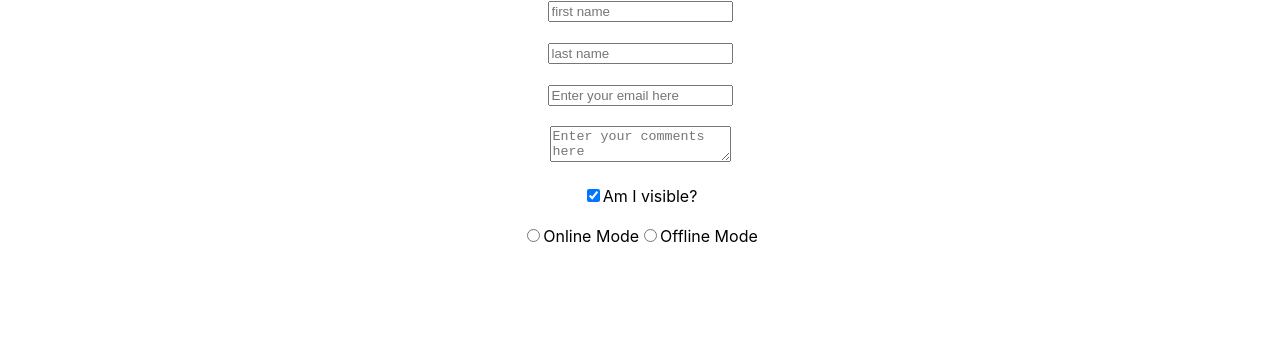
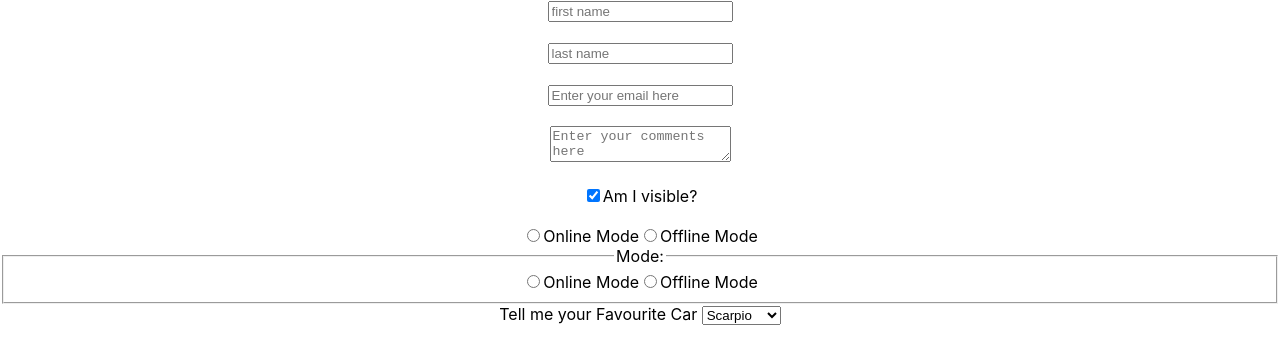
Before and after one commit to vibha2/ReactForm, a React (Create React App) app: page / in a window 1280 px wide. Shown: the top 364 px of the page. Built offline with nearby package versions, Linux system fonts and the light colour scheme.

Commit message:
dropdown done

```diff
--- a/src/App.js
+++ b/src/App.js
@@ -13,7 +13,9 @@ function App() {
       email: "",
       comments: "",
       isVisible:true,
-      mode:""
+      mode:"",
+      favCar:"",
+
     });
 
   console.log(formData);
@@ -110,6 +112,7 @@ function App() {
           name="mode"
           id="Online-Mode"
           value="Online-Mode"
+          checked={formData.mode === "Online-Mode"}
 
         />
         <label htmlFor='Online-Mode'>Online Mode</label>
@@ -122,9 +125,58 @@ function App() {
           name="mode"
           id="Offline-Mode"
           value="Offline-Mode"
+          checked={formData.mode === "Offline-Mode"}
 
         />
         <label htmlFor='Offline-Mode'>Offline Mode</label>
+
+        {/* radio button group */}
+        <fieldset>
+          <legend>Mode:</legend>
+          <input
+          type="radio"
+          onChange={changeHandler}
+          name="mode"
+          id="Online-Mode"
+          value="Online-Mode"
+          checked={formData.mode === "Online-Mode"}
+
+        />
+        <label htmlFor='Online-Mode'>Online Mode</label>
+        {/* if all radio button have same name,
+         then we can tick all radio button at same time  */}
+
+         <input
+          type="radio"
+          onChange={changeHandler}
+          name="mode"
+          id="Offline-Mode"
+          value="Offline-Mode"
+          checked={formData.mode === "Offline-Mode"}
+
+        />
+        <label htmlFor='Offline-Mode'>Offline Mode</label>
+        </fieldset>
+
+        {/* Dropdowns */}
+
+         <label htmlFor='favCar'>Tell me your Favourite Car </label>
+        <select
+        onChange={changeHandler}
+        name="favCar"
+        id="favCar"
+        value={formData.favCar}
+        >
+
+        <option value="scarpio">Scarpio</option>
+        <option value="fartuner">fartuner</option>
+        <option value="Tharrr">Tharrr</option>
+        <option value="Legender">Legender</option>
+        <option value="Defender">Defender</option>
+
+        </select>
+
+
 
       </form>
     </div>
```
